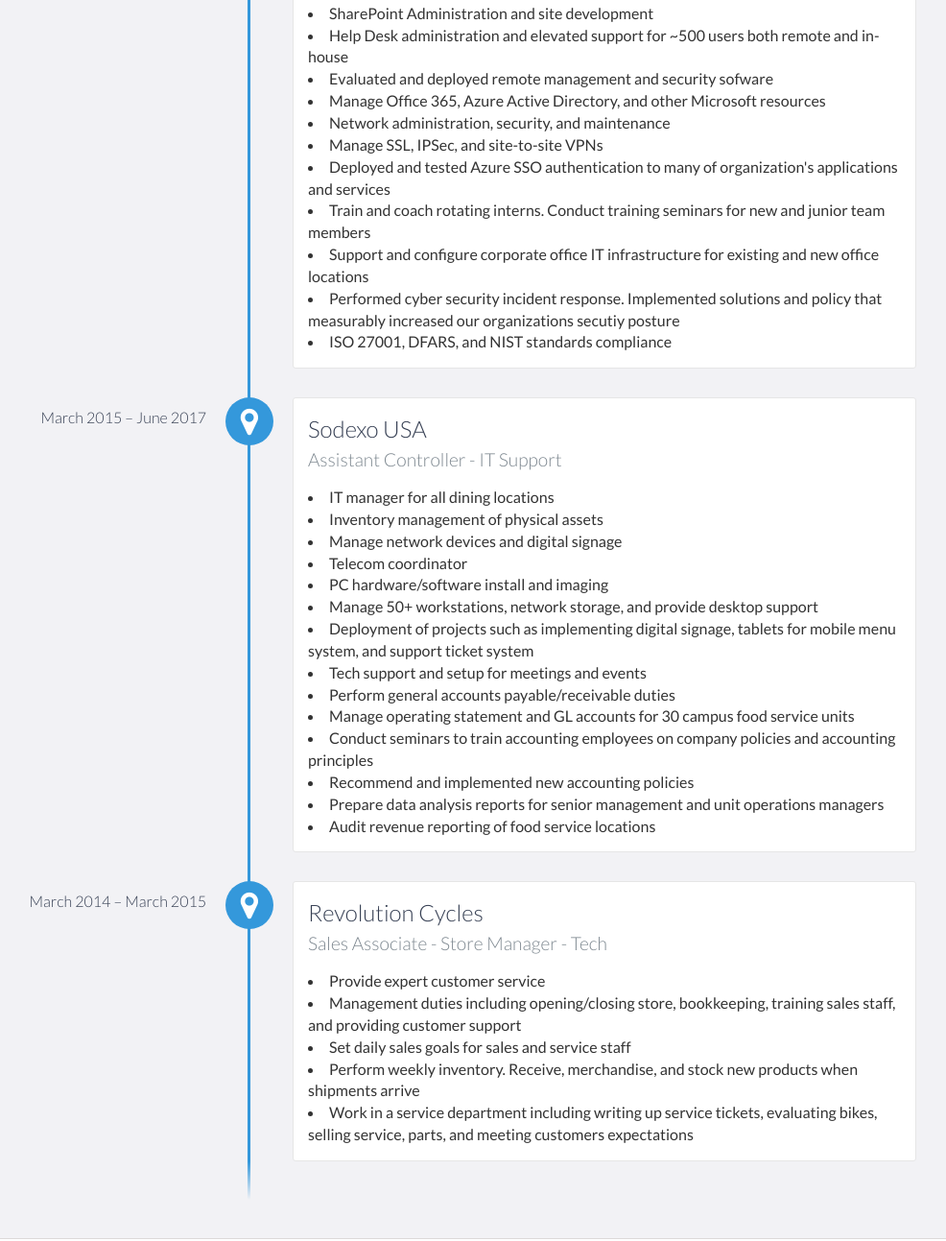
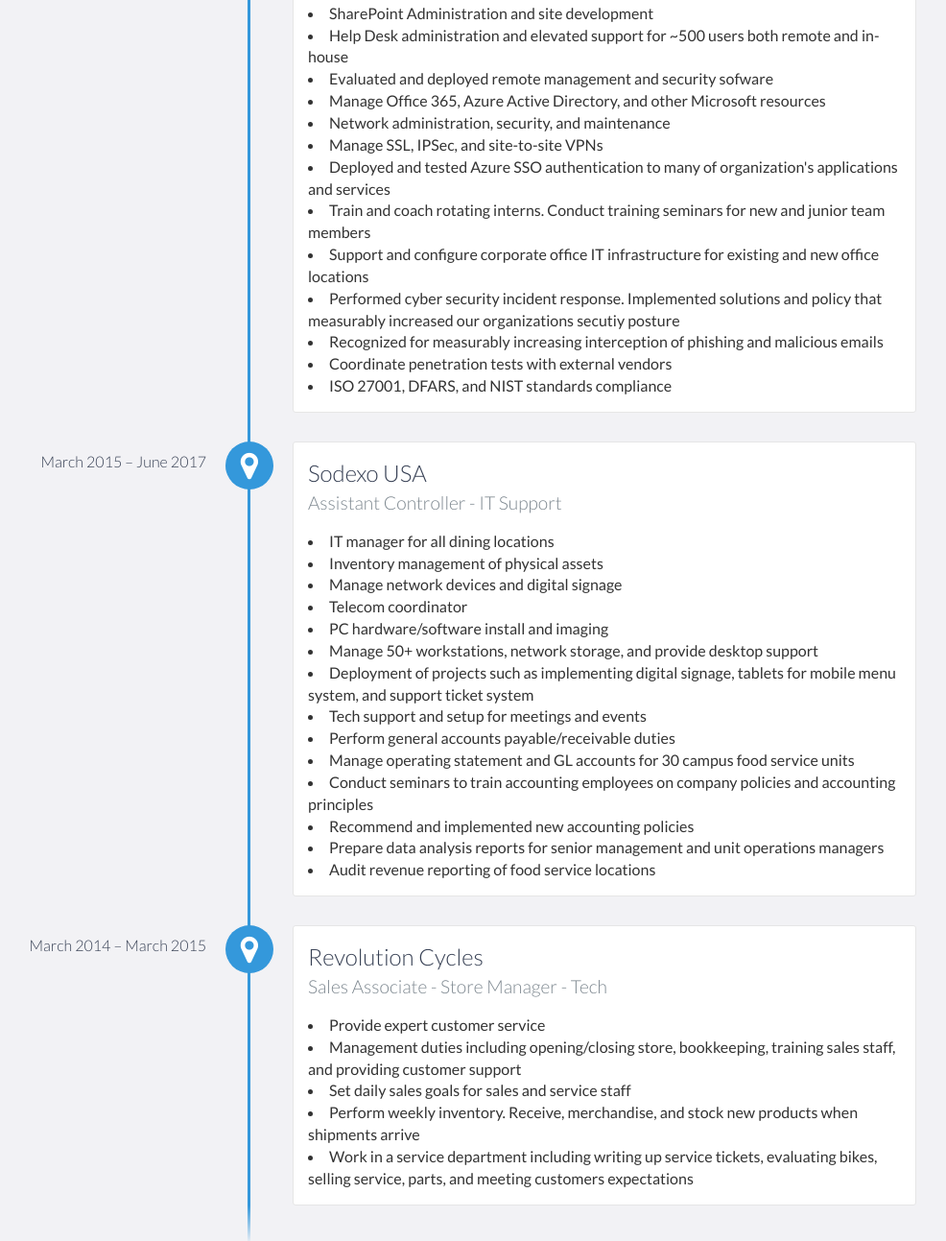
Before and after one commit to brendonts/brendonts.github.io, a website: page index.html in a window 1280 px wide. Shown: the part 1288-2581 px from the top of the page at 96% size, without its empty margins (185-1171 px from the left). Drawn offline with nearby package versions, Linux system fonts and the light colour scheme.

Commit message:
experience update

```diff
--- a/index.html
+++ b/index.html
@@ -97,6 +97,8 @@
                     <li>Train and coach rotating interns. Conduct training seminars for new and junior team members</li>
                     <li>Support and configure corporate office IT infrastructure for existing and new office locations</li>
                     <li>Performed cyber security incident response. Implemented solutions and policy that measurably increased our organizations secutiy posture</li>
+                    <li>Recognized for measurably increasing interception of phishing and malicious emails</li>
+                    <li>Coordinate penetration tests with external vendors</li>
                     <li>ISO 27001, DFARS, and NIST standards compliance</li>
                 </p>
             </div>
```
